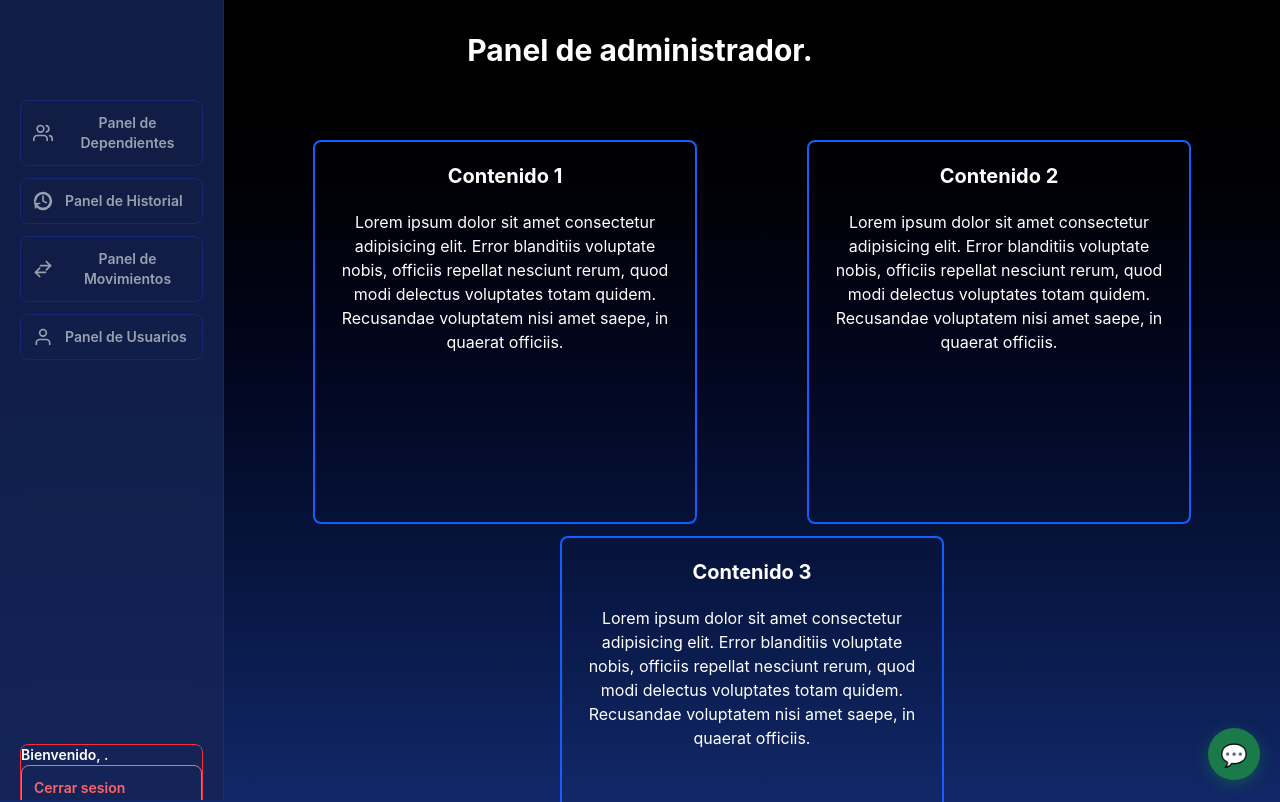
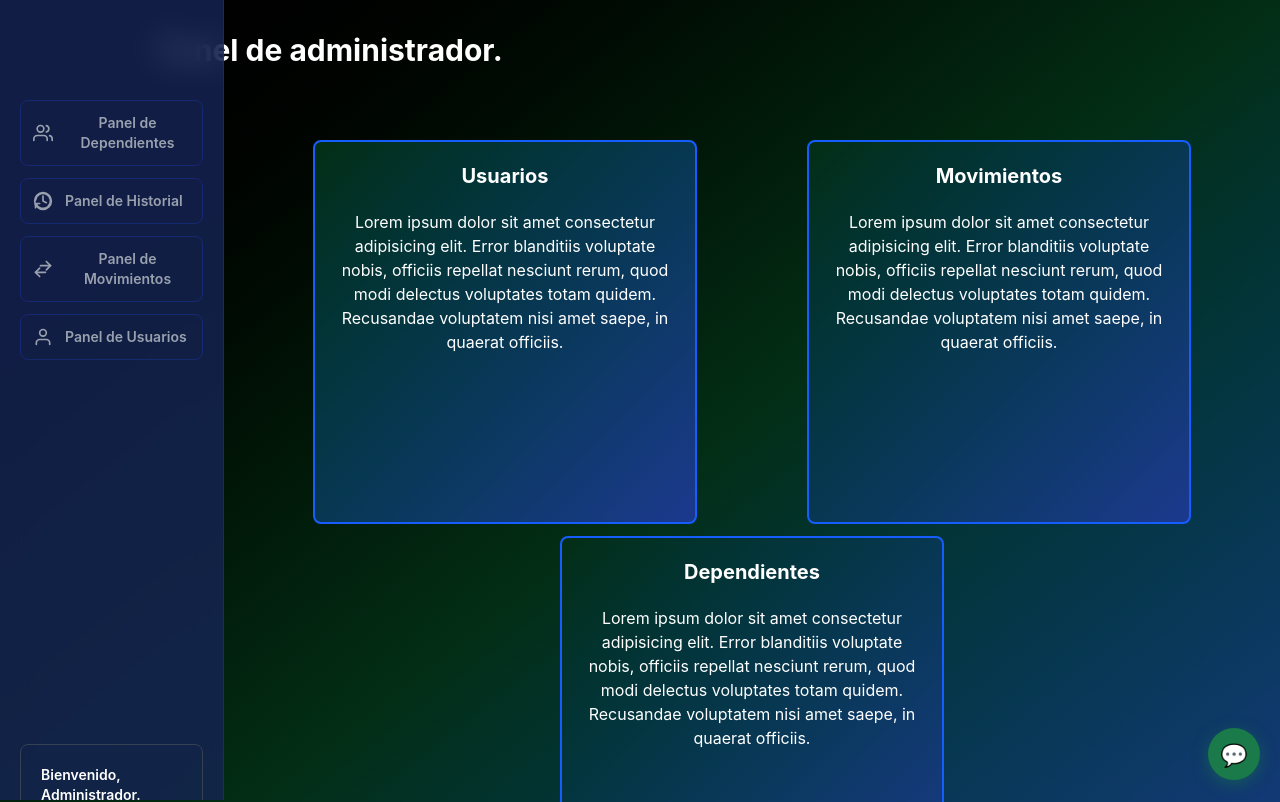
Before and after one commit to SENA-proyect/Ahorrapp-REACT, a React (Vite) app in the folder Frontend/: page /PanelAdmin in a window 1280 px wide. Shown: the top 802 px of the page. Built offline with nearby package versions, Linux system fonts and the light colour scheme.

Commit message:
50% del nuevo diseño del panel de administrador.

```diff
--- a/Frontend/src/components/PanelAdmin.jsx
+++ b/Frontend/src/components/PanelAdmin.jsx
@@ -2,10 +2,10 @@ import { Link } from 'react-router-dom'
 
 export default function PanelAdmin() {
   return (
-    <div className='min-h-screen bg-gradient-to-b from-black to-blue-900 flex flex-col'>
+    <div className='min-h-screen bg-gradient-to-br from-black via-green-950 to-blue-900 flex flex-col'>
 
       <header className='p-5'>
-        <h2 className='text-white font-bold text-3xl bg-black w-1/2 rounded-xl p-3 text-center mx-auto'>
+        <h2 className='text-white font-bold text-3xl w-1/2 rounded-xl p-3 text-center'>
           Panel de administrador.
         </h2>
       </header>
@@ -69,33 +69,35 @@ export default function PanelAdmin() {
             </li>
 
           </ul>
-          <div className='border-1 border-red-500 h-20 mt-96 mx-0 flex-col justify-center items-center rounded-lg'>
+          <div className='border-1 border-gray-700 p-5 mt-96 mx-0 flex-col justify-center items-center rounded-lg'>
 
-            <h1 className='text-white text-sm font-semibold cursor-pointer transition-all duration-300 flex items-center gap-3 hover:bg-blue-900/40 hover:scale-[1.02] active:scale-[0.98]'>
-              Bienvenido, {}.
+            <h1 className='text-white text-sm font-semibold cursor-pointer transition-all duration-300 flex items-center gap-3
+            hover:bg-blue-900/40 hover:scale-[1.02] active:scale-[0.98]'>
+              Bienvenido, Administrador.
             </h1>
-            <button className='w-full p-3 border border-red-400 hover:border-red-600 rounded-lg text-red-400 hover:text-white text-sm font-semibold cursor-pointer transition-all duration-300 flex items-center gap-3 hover:bg-red-900/40 hover:scale-[1.02] active:scale-[0.98]'>
+            <button className='w-full p-2 mt-1
+            border-red-600 rounded-lg text-red-400 text-white font-semibold cursor-pointer
+            transition-all duration-300 flex items-center gap-3 bg-red-700 hover:bg-red-800/40 hover:scale-[1.02] active:scale-[0.98]'>
               Cerrar sesion
             </button>
           </div>
         </div>
 
         <section className='flex flex-wrap justify-around flex-1 p-10 gap-3 ml-56'>
-          <section className='bg-transparent border-2 border-blue-600 rounded-lg p-5 w-96 h-96'>
-
-             <h1 className='text-white font-bold text-xl text-center'> Contenido 1</h1>
-            <p className='text-white text-center mt-5'>Lorem ipsum dolor sit amet consectetur adipisicing elit. Error blanditiis voluptate nobis, officiis repellat nesciunt rerum, quod modi delectus voluptates totam quidem. Recusandae voluptatem nisi amet saepe, in quaerat officiis.</p>
-
+          <section className='bg-gradient-to-br from-green-950 to-blue-900 border-2 border-blue-600 rounded-lg p-5 w-96 h-96'>
+            <h1 className='text-white font-bold text-xl text-center'>Usuarios</h1>
+            <p className='text-white text-center mt-5'>Lorem ipsum dolor sit amet consectetur adipisicing elit. Error blanditiis voluptate nobis,
+              officiis repellat nesciunt rerum, quod modi delectus voluptates totam quidem. Recusandae voluptatem nisi amet saepe, in quaerat officiis.</p>
           </section>
-          <section className='bg-transparent border-2 border-blue-600 rounded-lg p-5 w-96 h-96'>
-            <h1 className='text-white font-bold text-xl text-center'> Contenido 2</h1>
-            <p className='text-white text-center mt-5'>Lorem ipsum dolor sit amet consectetur adipisicing elit. Error blanditiis voluptate nobis, officiis repellat nesciunt rerum, quod modi delectus voluptates totam quidem. Recusandae voluptatem nisi amet saepe, in quaerat officiis.</p>
-
+          <section className='bg-gradient-to-br from-green-950 to-blue-900 border-2 border-blue-600 rounded-lg p-5 w-96 h-96'>
+            <h1 className='text-white font-bold text-xl text-center'>Movimientos</h1>
+            <p className='text-white text-center mt-5'>Lorem ipsum dolor sit amet consectetur adipisicing elit. Error blanditiis voluptate nobis,
+              officiis repellat nesciunt rerum, quod modi delectus voluptates totam quidem. Recusandae voluptatem nisi amet saepe, in quaerat officiis.</p>
           </section>
-          <section className='bg-transparent border-2 border-blue-600 rounded-lg p-5 w-96 h-96'>
-            <h1 className='text-white font-bold text-xl text-center'> Contenido 3</h1>
-            <p className='text-white text-center mt-5'>Lorem ipsum dolor sit amet consectetur adipisicing elit. Error blanditiis voluptate nobis, officiis repellat nesciunt rerum, quod modi delectus voluptates totam quidem. Recusandae voluptatem nisi amet saepe, in quaerat officiis.</p>
-
+          <section className='bg-gradient-to-br from-green-950 to-blue-900 border-2 border-blue-600 rounded-lg p-5 w-96 h-96'>
+            <h1 className='text-white font-bold text-xl text-center'>Dependientes</h1>
+            <p className='text-white text-center mt-5'>Lorem ipsum dolor sit amet consectetur adipisicing elit. Error blanditiis voluptate nobis,
+              officiis repellat nesciunt rerum, quod modi delectus voluptates totam quidem. Recusandae voluptatem nisi amet saepe, in quaerat officiis.</p>
           </section>
         </section>
 
```
